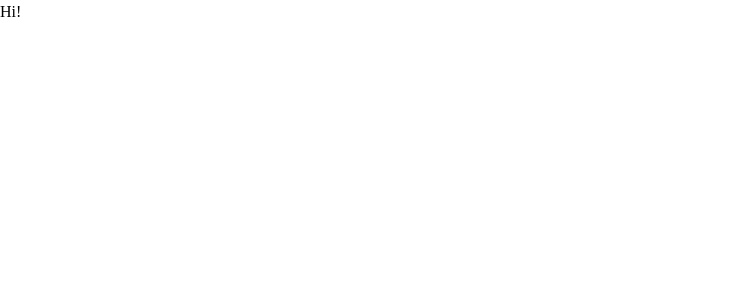
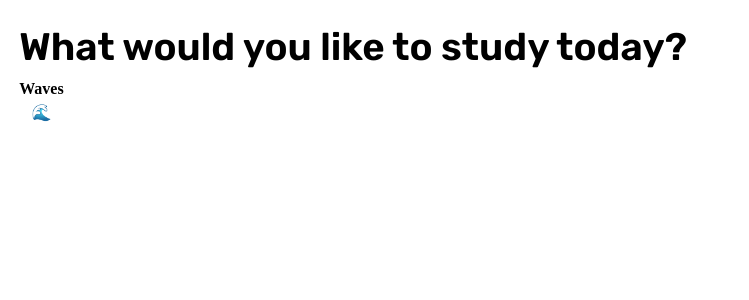
Before and after one commit to rhaskia/scholphysics, a React (Vite) app: page / in a window 1280 px wide. Shown: the top 300 px of the page, without its empty margins (0-749 px from the left). Built offline with nearby package versions, Linux system fonts and the light colour scheme.

Commit message:
done rough template

```diff
--- a/src/CSS/home.css
+++ b/src/CSS/home.css
@@ -0,0 +1,10 @@
+.home-content {
+    padding: 1.5vw;
+
+    width: 100vw;
+    height: 100vh;
+}
+
+.home-content h1 {
+    font-size: 3vw;
+}
--- a/src/Components/Home.jsx
+++ b/src/Components/Home.jsx
@@ -1,3 +1,14 @@
 export const HomePage = () => {
-  return <div>Hi!</div>;
+  return (
+    <div className="home-content flex-dir-column">
+      <h1 className="rubik-semibold">What would you like to study today?</h1>
+
+      <div className="quizzes-container flex-dir-row">
+        <li className="flex-dir-column flex-c-c">
+          <h4>Waves</h4>
+          <h4>🌊</h4>
+        </li>
+      </div>
+    </div>
+  );
 };
```
